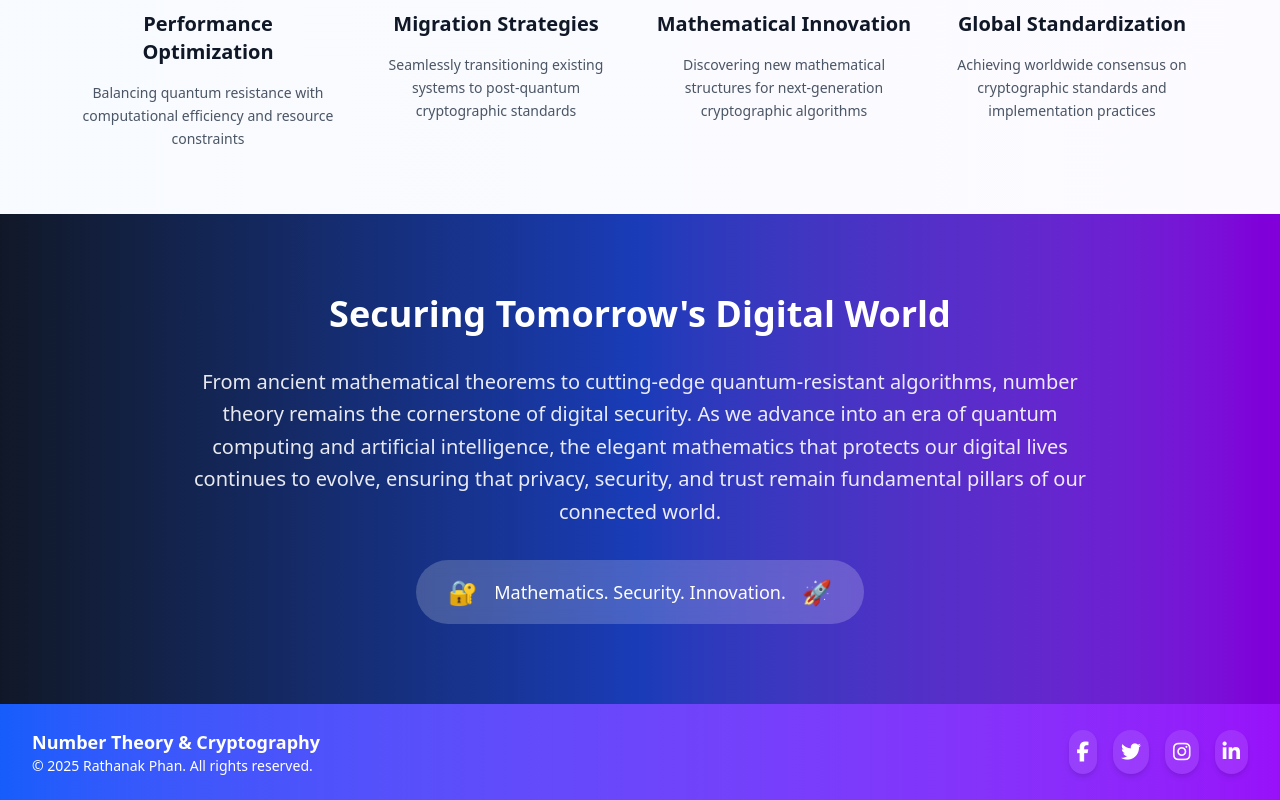
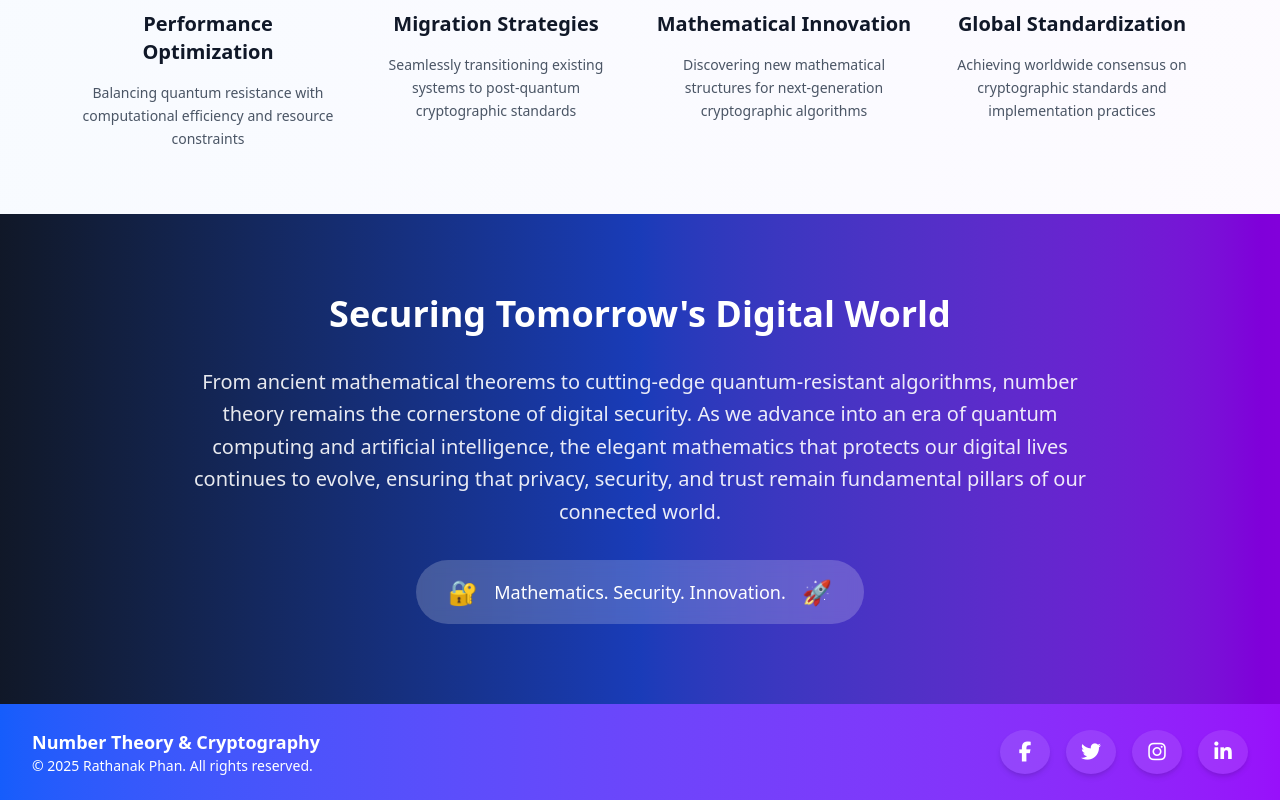
Before and after one commit to Rathanak-Phan/Number-Theory-and-Cryptography-ITE-year2, a Vue app: page / in a window 1280 px wide. Shown: the part 5787-6587 px from the top of the page. Built offline with nearby package versions, Linux system fonts and the light colour scheme; a web font is replaced by a local one.

Commit message:
Update commite

```diff
--- a/src/components/Footer.vue
+++ b/src/components/Footer.vue
@@ -15,7 +15,7 @@
             target="_blank"
             rel="noopener"
             aria-label="Facebook"
-            class="rounded-full bg-white/10 hover:bg-blue-500 transition-colors duration-200 p-2 text-xl text-white hover:text-white shadow-md"
+            class="rounded-[100%] w-[50px] text-center bg-white/10 hover:bg-blue-500 transition-colors duration-200 p-2 text-xl text-white hover:text-white shadow-md"
           >
             <i class="fab fa-facebook-f"></i>
           </a>
@@ -24,7 +24,7 @@
             target="_blank"
             rel="noopener"
             aria-label="Twitter"
-            class="rounded-full bg-white/10 hover:bg-sky-400 transition-colors duration-200 p-2 text-xl text-white hover:text-white shadow-md"
+            class="rounded-[100%] w-[50px] text-center bg-white/10 hover:bg-sky-400 transition-colors duration-200 p-2 text-xl text-white hover:text-white shadow-md"
           >
             <i class="fab fa-twitter"></i>
           </a>
@@ -33,7 +33,7 @@
             target="_blank"
             rel="noopener"
             aria-label="Instagram"
-            class="rounded-full bg-white/10 hover:bg-pink-500 transition-colors duration-200 p-2 text-xl text-white hover:text-white shadow-md"
+            class="rounded-[100%] w-[50px] text-center bg-white/10 hover:bg-pink-500 transition-colors duration-200 p-2 text-xl text-white hover:text-white shadow-md"
           >
             <i class="fab fa-instagram"></i>
           </a>
@@ -42,7 +42,7 @@
             target="_blank"
             rel="noopener"
             aria-label="LinkedIn"
-            class="rounded-full bg-white/10 hover:bg-blue-700 transition-colors duration-200 p-2 text-xl text-white hover:text-white shadow-md"
+            class="rounded-[100%] w-[50px] text-center bg-white/10 hover:bg-blue-700 transition-colors duration-200 p-2 text-xl text-white hover:text-white shadow-md"
           >
             <i class="fab fa-linkedin-in"></i>
           </a>
```
